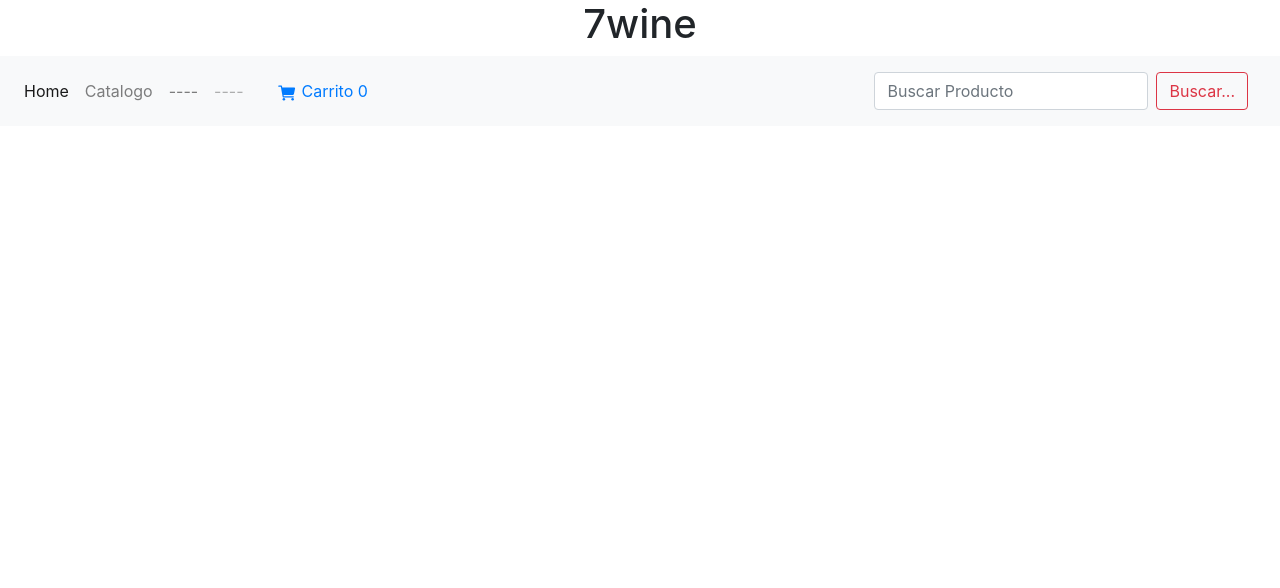
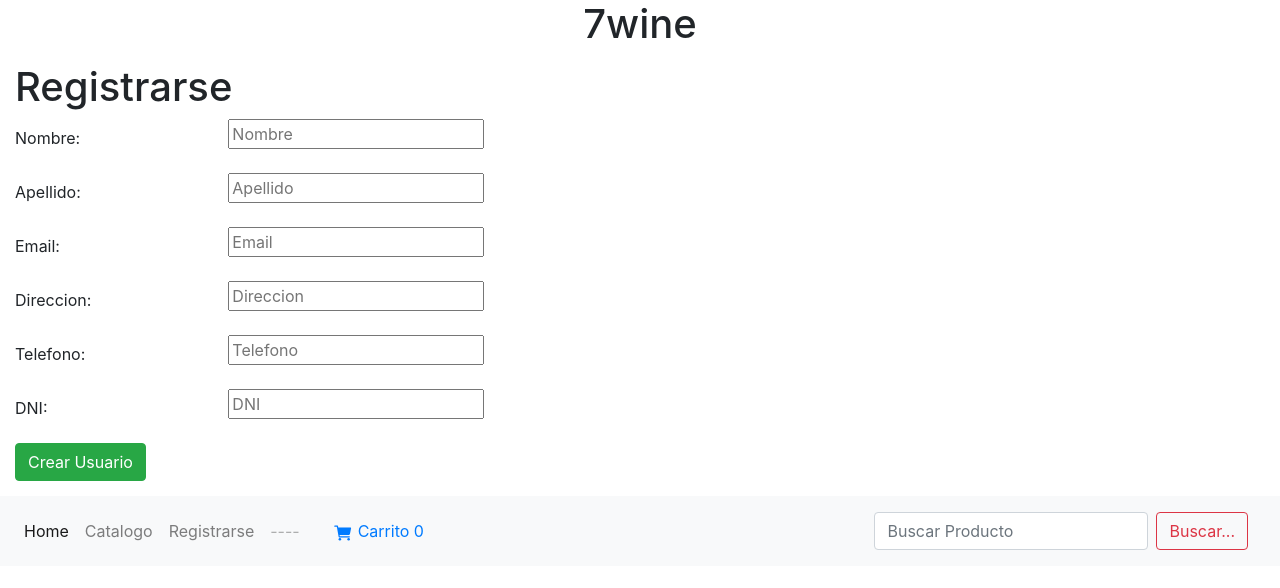
Before and after one commit to Acarvajal905/Ecommerce7wines, a React (Create React App) app in the folder client/: page /account/create in a window 1280 px wide. Shown: the top 588 px of the page. Built offline with nearby package versions, Linux system fonts and the light colour scheme.

Commit message:
formulario de usuario y acomode el stilos de los form

```diff
--- a/client/src/Styles/CRUD.css
+++ b/client/src/Styles/CRUD.css
@@ -5,3 +5,12 @@
 .form-control{
 width: 45%;
 }
+
+p.danger {
+    color: red;
+    font-size: 10px;
+  }
+
+  input.danger {
+    border: 2px solid red;
+  }
--- a/client/src/components/CRUD/actualizarproducto.js
+++ b/client/src/components/CRUD/actualizarproducto.js
@@ -1,6 +1,6 @@
 import React from 'react';
 import axios from 'axios'
-
+import "../../Styles/CRUD.css"
 
   // Valido el input
   export function validate(input) {
--- a/client/src/components/CRUD/borrarproducto.js
+++ b/client/src/components/CRUD/borrarproducto.js
@@ -1,5 +1,6 @@
 import React from 'react';
 import axios from "axios"
+import "../../Styles/CRUD.css"
 
 export function validate(input) {
     let errors = {};
--- a/client/src/components/CRUD/crearcategoria.js
+++ b/client/src/components/CRUD/crearcategoria.js
@@ -1,5 +1,6 @@
 import React from 'react';
 import axios from "axios"
+import "../../Styles/CRUD.css"
 
 export const handleSumit4 = function(e) {
    e.preventDefault();
--- a/client/src/components/Home.js
+++ b/client/src/components/Home.js
@@ -7,6 +7,7 @@ import DeleteProduct from "./CRUD/borrarproducto.js"
 import Admin from "./CRUD/admin.js"
 import CreateProduct from './CRUD/crearproducto.js'
 import './Shoppingcart/carrito.css'
+import NewUser from "./Usuarios/FormUsuario"
 
 
 export const Home = () => {
@@ -17,6 +18,9 @@ export const Home = () => {
         <h1 class="titulo">7wine</h1>
       </header>
 
+      <Route
+       exact path="/account/create/" component={NewUser}
+      />
 
       <Route
         path="/admin" component={Admin}
--- a/client/src/components/NavBar.js
+++ b/client/src/components/NavBar.js
@@ -21,7 +21,7 @@ export const Home = () => {
             <a class="nav-link" href="/products">Catalogo</a>
           </li>
           <li class="nav-item">
-            <a class="nav-link" href="#">----</a>
+            <a class="nav-link" href="/account/create/">Registrarse</a>
           </li>
           <li class="nav-item">
             <a class="nav-link disabled" href="#">----</a>
@@ -32,6 +32,7 @@ export const Home = () => {
             <ion-icon name="cart"></ion-icon>Carrito<span> 0</span>
           </a>
         </div>
+
       </div>
 
     </nav>
--- /dev/null
+++ b/client/src/components/Usuarios/FormUsuario.js
@@ -0,0 +1,166 @@
+import React from 'react';
+import axios from "axios";
+import "../../Styles/CRUD.css"
+export function handleSumit(e){
+    e.preventDefault();
+    const x = e.target
+
+    var usuario = {
+        name: x.name.value,
+        surname: x.surname.value,
+        email: x.email.value,
+        adress: x.adress.value,
+        phone: x.phone.value,
+        dni: x.dni.value
+    }
+     //traigo los usuarios
+   axios.get(`https://jsonplaceholder.typicode.com/users/`)
+   .then(ress =>{
+    let arr = ress.data.filter(p => p.dni === usuario.dni)  //filtro por dni
+     if(arr.length){
+     alert( `El usuario ya existe`);
+     } if(!arr.length){
+
+      axios.post(`https://jsonplaceholder.typicode.com/users/`, usuario) /* Aca va la funcion para editar la bd, creando usuario */
+      .then(response => {
+          console.log(response)
+            alert ("Usuario Creado")
+      })
+   }
+})
+
+ .catch (error2 => {
+   console.log(error2);
+   alert ("Algo salio mal")
+ })
+
+
+}
+
+export function validate(input) {
+    let errors = {};
+    if (!input.name) {
+        errors.name = 'Name is required';
+    } else if (!/\S/.test(input.name)) {
+        errors.name = 'Name is invalid';
+    }if (!input.surname) {
+        errors.surname = 'Surname is required';
+    } else if (!/\S/.test(input.surname)) {
+        errors.surname = 'Surnamen is invalid';
+    }if (!input.email) {
+        errors.email = 'Email is required';
+    } else if (!/\S+@\S+\.\S+/.test(input.email)) {
+        errors.email = 'Email is invalid';
+    }if (!input.adress) {
+        errors.adress = 'Adress is required';
+    } else if (!/\S/.test(input.adress)) {
+        errors.adress = 'Adress is invalid';
+    }if (!input.phone) {
+        errors.phone = 'Phone is required';
+    } else if (!/[0-9]/.test(input.phone)) {
+       errors.phone = 'Phone is invalid';
+    }if (!input.dni) {
+        errors.dni = 'Dni is required';
+    } else if (!/[0-9]/.test(input.dni)) {
+       errors.dni = 'Dni is invalid';
+    } return errors
+ }
+
+export default function NewUser() {
+
+    const [input, setInput] = React.useState({
+       name: '',
+       surname: "",
+       email:"",
+       adress:"",
+       phone:"",
+       dni:""
+
+
+     });
+     const [errors, setErrors] = React.useState({});
+
+     const handleInputChange = function(e){
+       setErrors(validate({
+         ...input,
+         [e.target.name]: e.target.value
+       }));
+
+       setInput({
+         ...input,
+         [e.target.name]: e.target.value
+       })
+     }
+
+     return (
+       <div class="adminbox">
+          <form onSubmit={handleSumit}>
+               <div> <h1>Registrarse</h1> </div>
+
+               <div class="form-group row">
+                   <label class="col-sm-2 col-form-label">Nombre:</label>
+                  <div class="col-sm-10">
+                      <input className={`${errors.NewCategory && 'danger'}`} onChange={handleInputChange} value={input.name}
+                          type= 'text' placeholder = 'Nombre' name ="name">
+                      </input>
+                      {errors.name && (<p className="danger">{errors.name}</p>)}
+                   </div>
+               </div>
+
+
+             <div class="form-group row">
+                  <label class="col-sm-2 col-form-label">Apellido:</label>
+                  <div class="col-sm-10">
+                       <input className={`${errors.surname && 'danger'}`} onChange={handleInputChange} value={input.categorydescription}
+                           type= 'text' placeholder = 'Apellido' name ="surname">
+                       </input>
+                       {errors.surname && (<p className="danger">{errors.surname}</p>)}
+                  </div>
+             </div>
+
+             <div class="form-group row">
+                  <label class="col-sm-2 col-form-label">Email:</label>
+                  <div class="col-sm-10">
+                       <input className={`${errors.email && 'danger'}`} onChange={handleInputChange} value={input.email}
+                           type= 'text' placeholder = 'Email' name ="email">
+                       </input>
+                       {errors.email && (<p className="danger">{errors.email}</p>)}
+                  </div>
+             </div>
+
+             <div class="form-group row">
+                  <label class="col-sm-2 col-form-label">Direccion:</label>
+                  <div class="col-sm-10">
+                       <input className={`${errors.adress && 'danger'}`} onChange={handleInputChange} value={input.adress}
+                           type= 'text' placeholder = 'Direccion' name ="adress">
+                       </input>
+                       {errors.adress && (<p className="danger">{errors.adress}</p>)}
+                  </div>
+             </div>
+
+             <div class="form-group row">
+                  <label class="col-sm-2 col-form-label">Telefono:</label>
+                  <div class="col-sm-10">
+                       <input className={`${errors.phone && 'danger'}`} onChange={handleInputChange} value={input.phone}
+                           type= 'text' placeholder = 'Telefono' name ="phone">
+                       </input>
+                       {errors.phone && (<p className="danger">{errors.phone}</p>)}
+                  </div>
+             </div>
+
+             <div class="form-group row">
+                  <label class="col-sm-2 col-form-label">DNI:</label>
+                  <div class="col-sm-10">
+                       <input className={`${errors.dni && 'danger'}`} onChange={handleInputChange} value={input.dni}
+                           type= 'text' placeholder = 'DNI' name ="dni">
+                       </input>
+                       {errors.dni && (<p className="danger">{errors.dni}</p>)}
+                  </div>
+             </div>
+
+             <input class="btn btn-success" type='submit' value='Crear Usuario' />
+          </form>
+       </div>
+     )
+
+ }
```
